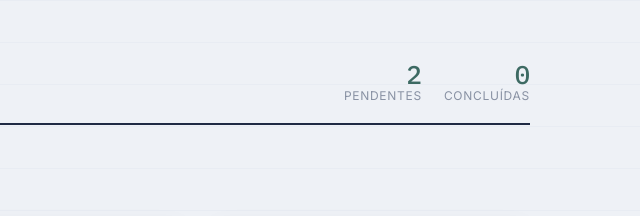
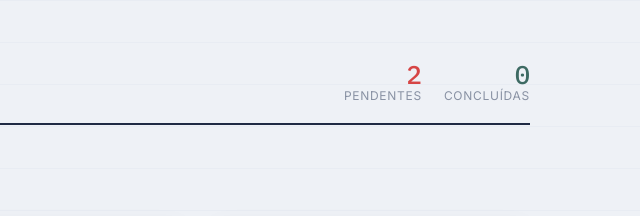
Before and after one commit to alealmeida01/Agenda, a plain HTML site: page index.html in a window 1280 px wide. Shown: the top 216 px of the page, 640-1280 px from the left. Drawn offline with Linux system fonts and the light colour scheme.

Commit message:
Add color style for statPending element
alteração de pendetes

```diff
--- a/index.html
+++ b/index.html
@@ -91,6 +91,9 @@
     line-height:1;
     color:var(--teal);
   }
+  #statPending{
+  color:#D64545;
+}
   .stat .l{
     font-size:0.75rem;
     color:var(--muted);
```
